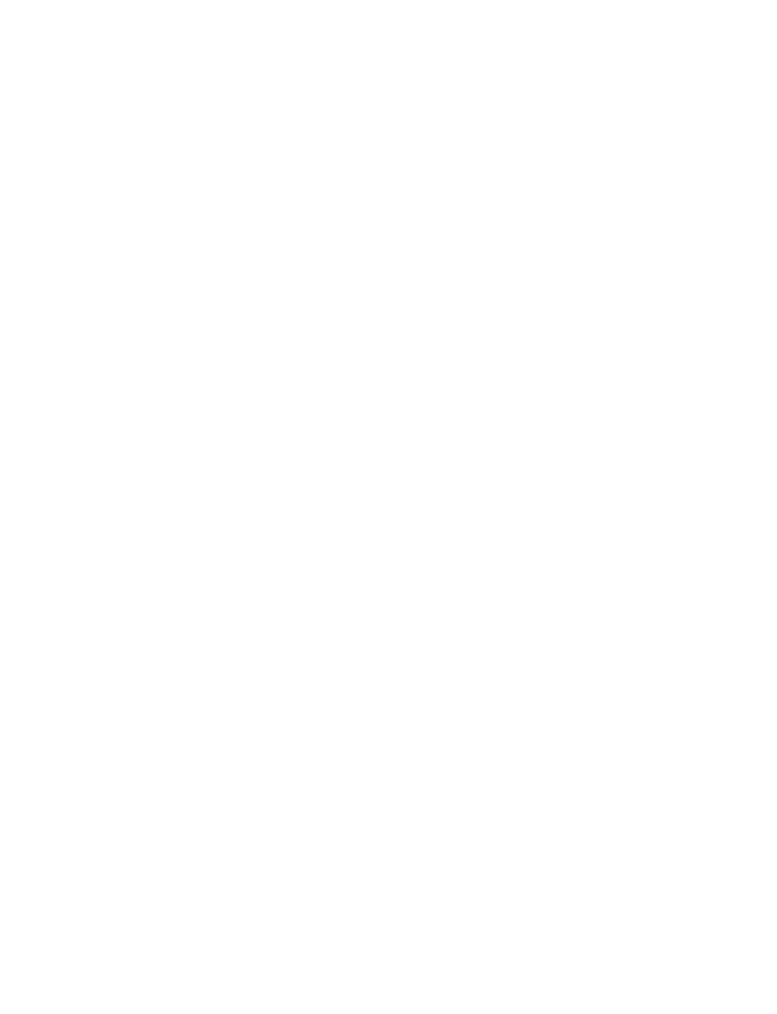
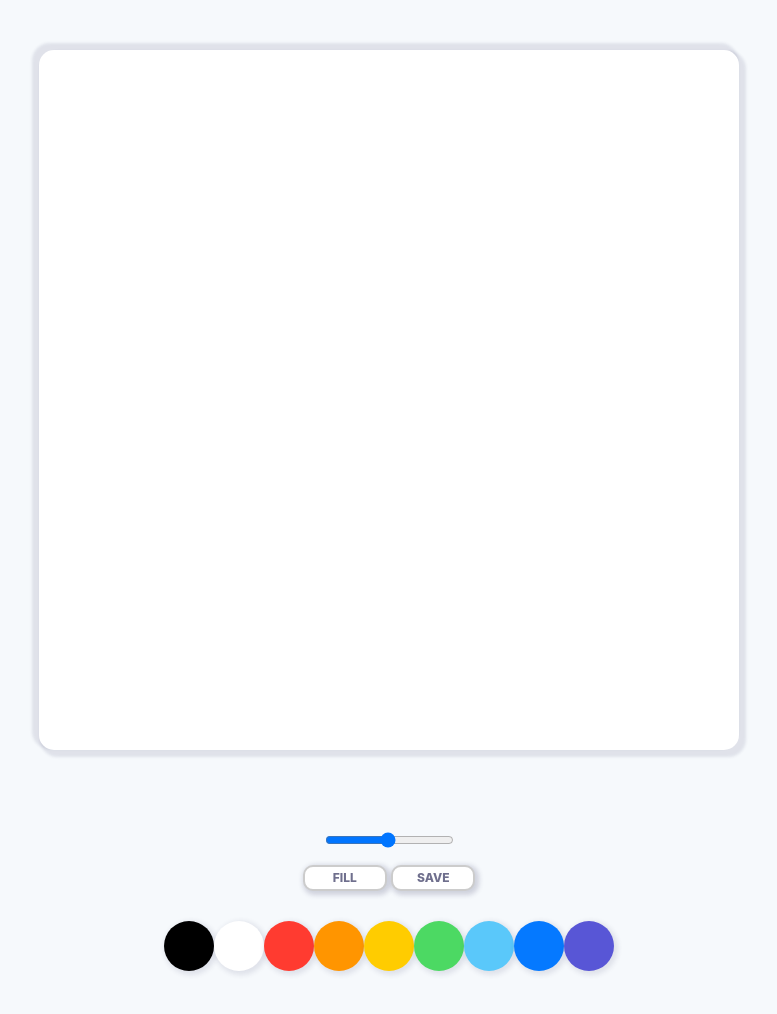
Before and after one commit to Alb3it/BuildPaintJS, a plain HTML site: page index.html in a window 1280 px wide. Shown: the whole page, without its empty margins (251-1028 px from the left). Before the commit the page ends 800 px from the top, so only its background shows below. Drawn offline with Linux system fonts and the light colour scheme.

Commit message:
Last in Room

```diff
--- a/app.js
+++ b/app.js
@@ -0,0 +1,36 @@
+const canvas = document.getElementById("jsCanvas");
+const ctx = canvas.getContext("2d");
+
+
+ctx.strokeStyle = "#2c2c2c";
+ctx.lineWidth = 2.5;
+
+let painting = false;
+
+function startPainting() {
+    painting = true;
+}
+
+function stopPainting() {
+    painting = false;
+}
+
+function onMouseMove(event) {
+    const x = event.offsetx;
+    const y = event.offsety;
+    if(!painting) {
+        ctx.beginPath();
+        ctx.moveTo(x, y);
+    } else {
+        ctx.lineTo(x, y);
+        ctx.stroke();
+    }
+}
+
+
+if(canvas){
+    canvas.addEventListener("mousemove", onMouseMove);
+    canvas.addEventListener("mousedown", startPainting);
+    canvas.addEventListener("mouseup", stopPainting);
+    canvas.addEventListener("mouseleave", stopPainting);
+}
--- a/index.html
+++ b/index.html
@@ -8,6 +8,27 @@
     <title>PaintJS</title>
 </head>
 <body>
+    <canvas id="jsCanvas" class = "canvas"></canvas>
+    <div class="controls">
+        <div class="controls_range">
+            <input type="range" id="jsRange" min="0.1" max="5.0" value="2.5" step="0.1">
+        </div>
+        <div class="controls_btns">
+            <button id="jsMode">FILL</button>
+            <button id="jsSave">SAVE</button></div>
+
+        <div class="controls_colors" id="jsColors">
+            <div class="controls_color" style="background-color:black"></div>
+            <div class="controls_color" style="background-color:white"></div>
+            <div class="controls_color" style="background-color:#ff3b30"></div>
+            <div class="controls_color" style="background-color:#ff9500"></div>
+            <div class="controls_color" style="background-color:#ffcc00"></div>
+            <div class="controls_color" style="background-color:#4cd963"></div>
+            <div class="controls_color" style="background-color:#5ac8fa"></div>
+            <div class="controls_color" style="background-color:#0579ff"></div>
+            <div class="controls_color" style="background-color:#5856d6"></div>
+        </div>
+    </div>
     <script src="app.js"></script>
 </body>
 </html>
--- /dev/null
+++ b/reset.css
@@ -0,0 +1,43 @@
+html, body, div, span, applet, object, iframe,
+h1, h2, h3, h4, h5, h6, p, blockquote, pre,
+a, abbr, acronym, address, big, cite, code,
+del, dfn, em, img, ins, kbd, q, s, samp,
+small, strike, strong, sub, sup, tt, var,
+b, u, i, center,
+dl, dt, dd, ol, ul, li,
+fieldset, form, label, legend,
+table, caption, tbody, tfoot, thead, tr, th, td,
+article, aside, canvas, details, embed,
+figure, figcaption, footer, header, hgroup,
+menu, nav, output, ruby, section, summary,
+time, mark, audio, video {
+	margin: 0;
+	padding: 0;
+	border: 0;
+	font-size: 100%;
+	font: inherit;
+	vertical-align: baseline;
+}
+/* HTML5 display-role reset for older browsers */
+article, aside, details, figcaption, figure,
+footer, header, hgroup, menu, nav, section {
+	display: block;
+}
+body {
+	line-height: 1;
+}
+ol, ul {
+	list-style: none;
+}
+blockquote, q {
+	quotes: none;
+}
+blockquote:before, blockquote:after,
+q:before, q:after {
+	content: '';
+	content: none;
+}
+table {
+	border-collapse: collapse;
+	border-spacing: 0;
+}
--- a/styles.css
+++ b/styles.css
@@ -0,0 +1,68 @@
+@import "reset.css";
+body{
+    background-color: #f6f9fc;
+    font-family: -apple-system, BlinkMacSystemFont, 'Segoe UI', Roboto, Oxygen, Ubuntu, Cantarell, 'Open Sans', 'Helvetica Neue', sans-serif;
+    display: flex;
+    flex-direction: column;
+    align-items: center;
+    padding-top: 50px;
+    padding: 50px 0px;
+}
+
+
+
+.canvas{
+    width: 700px;
+    height: 700px;
+    background-color: white;
+    border-radius: 15px;
+    box-shadow: 4px 4px 3px 3px rgba(50, 50, 93, 0.11), -4px -4px 3px 3px rgba(50, 50, 93, 0.11);
+}
+
+.controls{
+    margin-top: 80px;
+    display: flex;
+    flex-direction: column;
+    align-items: center;
+
+}
+
+.controls .controls_btns{
+    margin-bottom: 30px;
+}
+
+.controls_btns button{
+    all: unset;
+    cursor: pointer;
+    background-color: white;
+    padding: 5px 0px;
+    width: 80px;
+    text-align: center;
+    border-radius: 10px;
+    border: 2px solid rgba(0, 0, 0, 0.2);
+    box-shadow: 2px 2px 5px 2px rgba(50, 50, 93, 0.2);
+    color: rgba(50, 50, 93, 0.7);
+    text-transform: uppercase;
+    font-weight: 800;
+    font-size: 12px;
+}
+
+.controls_btns button:active{
+    transform: scale(0.93);
+}
+
+.controls .controls_colors{
+    display: flex;
+}
+
+.controls_colors .controls_color {
+    width: 50px;
+    height: 50px;
+    border-radius: 25px;
+    cursor: pointer;
+    box-shadow: 2px 2px 5px 2px rgba(50, 50, 93, 0.11);
+}
+
+.controls .controls_range{
+    margin-bottom: 15px;
+}
```
